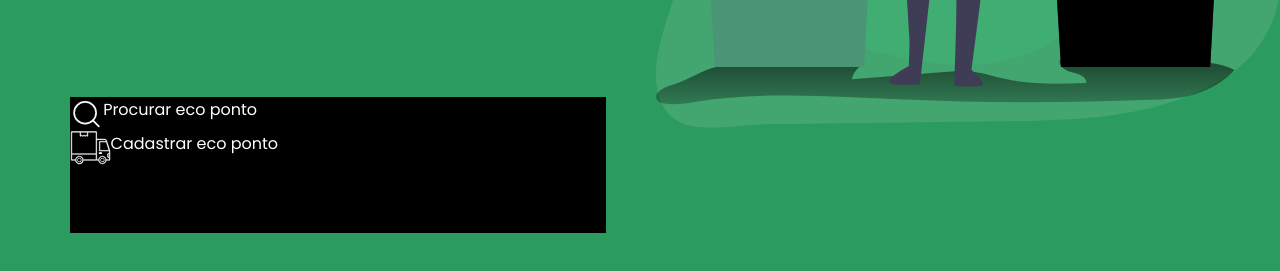
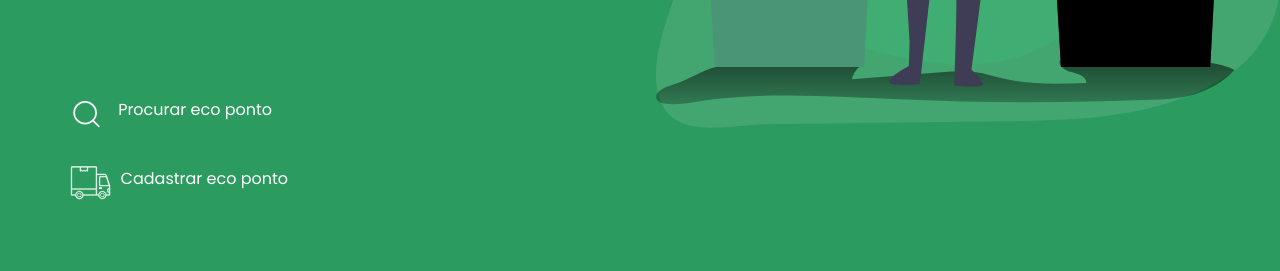
Before and after one commit to EmanuelJovito/ProjetoECO, a plain HTML site: page src/pages/landing/index.html in a window 1280 px wide. Shown: the part 507-778 px from the top of the page. Drawn offline with Linux system fonts and the light colour scheme.

Commit message:
feat: Landing page completo

```diff
--- a/src/pages/landing/styles.css
+++ b/src/pages/landing/styles.css
@@ -44,15 +44,20 @@ main {
 }
 
 .container-buttons {
-  background-color: black;
   width: 100%;
   height: 20%;
+  align-items: center;
 }
 
 .button {
   display: flex;
   width: 100%;
   height: 25%;
+  margin-bottom: 35px;
+}
+
+.button img {
+  padding-right: 15px;
 }
 
 .search {
@@ -64,6 +69,10 @@ main {
   color: white;
 }
 
+.truck p {
+  margin-left: -5px;
+}
+
 .container-right img {
   width: 650px;
   height: 575px;
```
